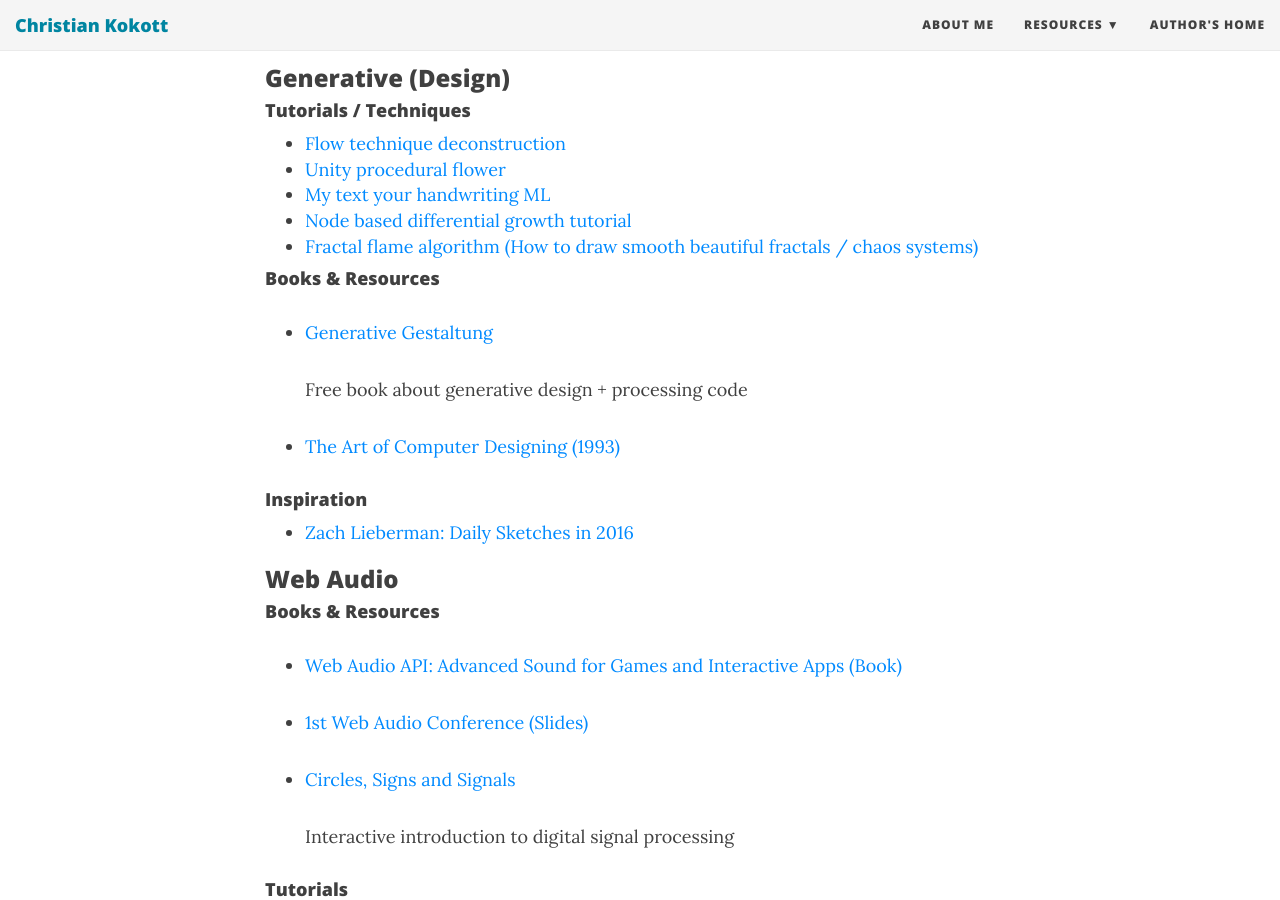
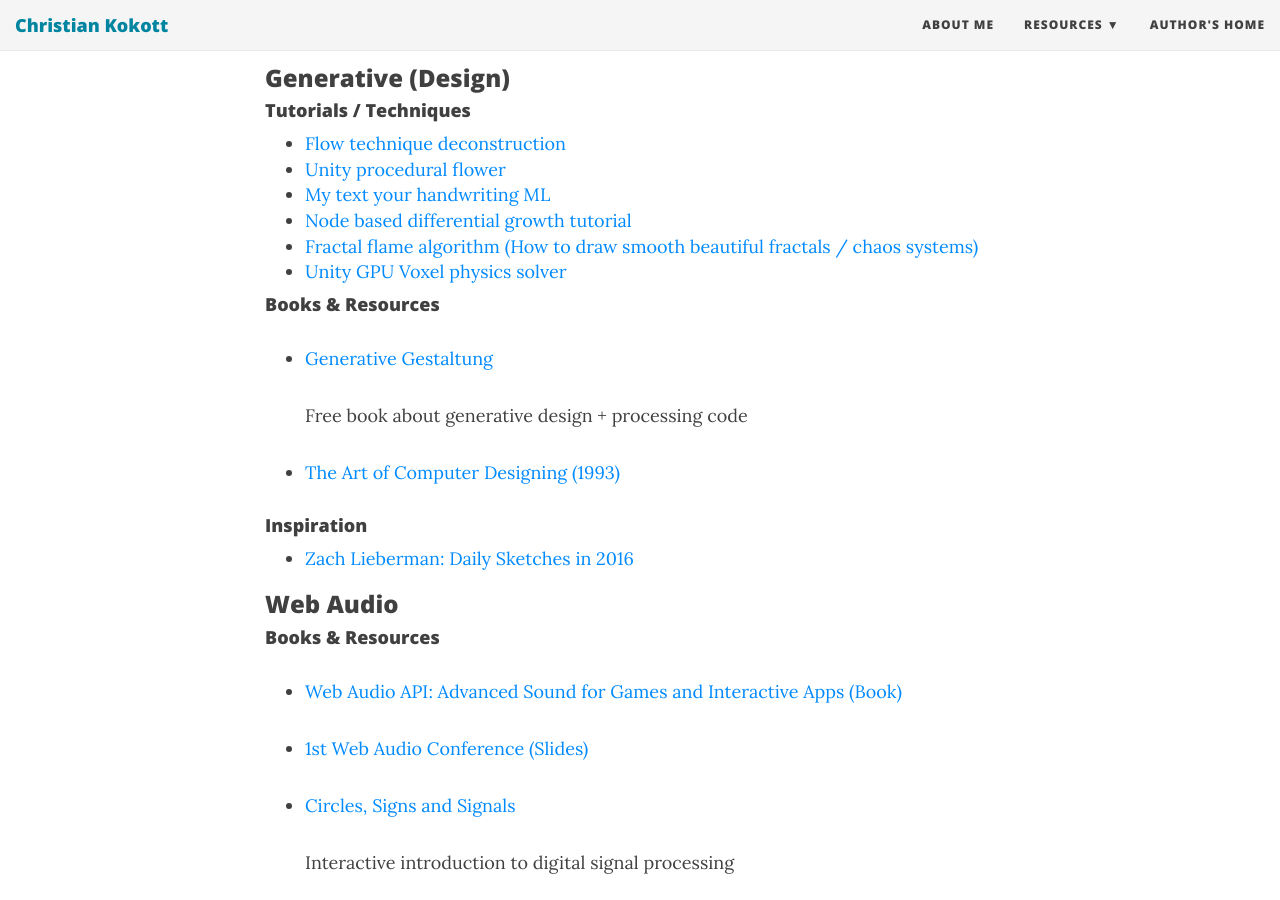
Before and after one commit to dotKokott/dotKokott.github.io, a Jekyll site: the page built from pages/resources/creativecoding.md, in a window 1280 px wide and 900 px high, scrolled down 351 px. Built offline with Jekyll 4.4.1, drawn with Linux system fonts in a browser that asks for light colours; nearby versions of some CDN libraries.

Commit message:
Added unity gpu voxel physics solver

```diff
--- a/pages/resources/creativecoding.md
+++ b/pages/resources/creativecoding.md
@@ -15,6 +15,7 @@
 * [My text your handwriting ML](http://www.creativeai.net/posts/iTtqCQneEm7DNzSow/my-text-in-your-handwriting-generating-handwriting)
 * [Node based differential growth tutorial](https://medium.com/@danefilipczak/node-based-differential-growth-tutorial-d5287d7c3c86#.u3xdnphs8)
 * [Fractal flame algorithm (How to draw smooth beautiful fractals / chaos systems)](http://flam3.com/flame_draves.pdf)
+* [Unity GPU Voxel physics solver](https://github.com/jknightdoeswork/gpu-physics-unity)
 
 #### Books & Resources
 * [Generative Gestaltung](http://www.generative-gestaltung.de/code)
```
